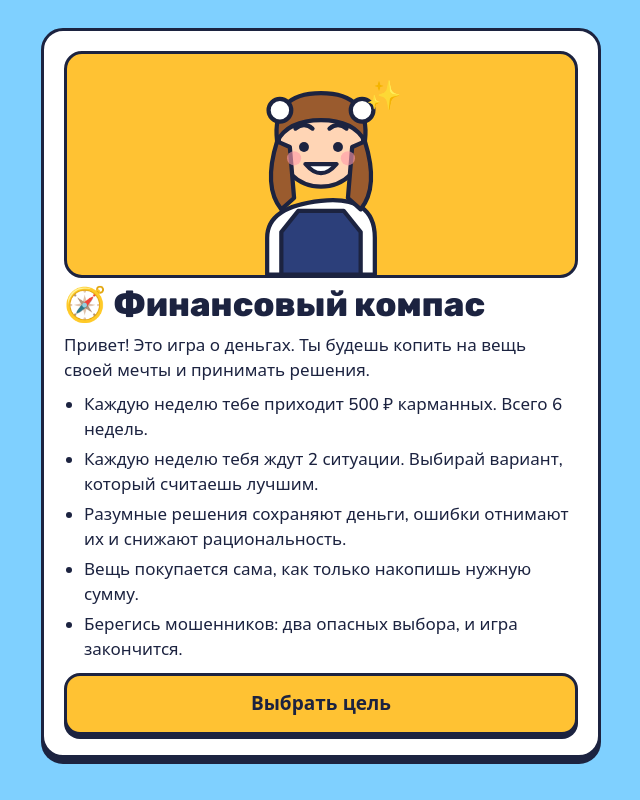
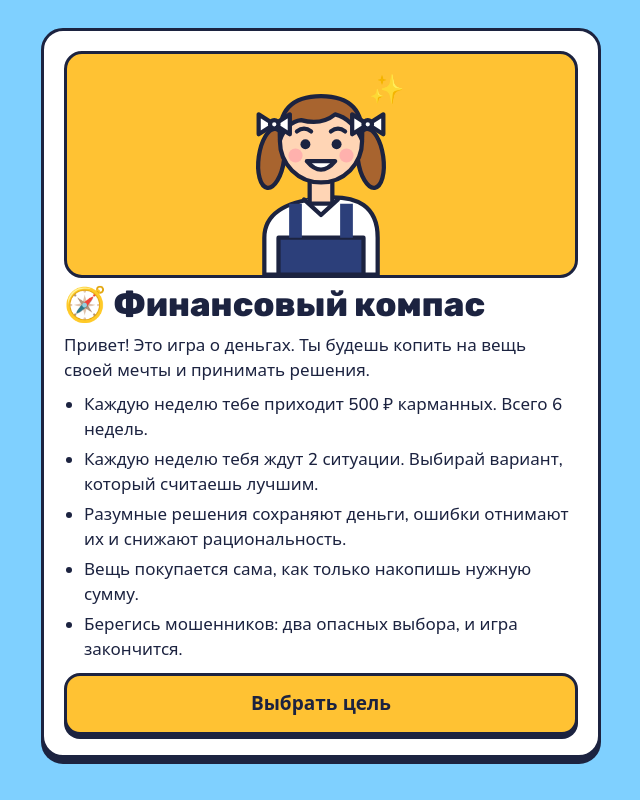
Before and after one commit to ElizavetaRukhmakova/FinancialCompass, a plain HTML site: page index.html in a window 1280 px wide. Shown: the whole page, without its empty margins (319-959 px from the left). Drawn offline with nearby package versions, Linux system fonts and the light colour scheme.

Commit message:
Add files via upload

```diff
--- a/index.html
+++ b/index.html
@@ -83,12 +83,14 @@ var EV=[
 {e:"📱",t:"Чехол",q:"Чехол на телефоне поцарапался, но работает. В магазине новый за 300 ₽.",o:[["Оставлю старый: он работает",0,"Верно: не заменяй то, что ещё служит."],["Куплю новый",2,"Старый ещё годился, а 300 ₽ потеряны."]]}];
 var g,w,sum,rat,dg,q,i,err;
 var BOY=Math.random()<.5;
-function hero(m,w){var k="#1c2340",S='stroke="'+k+'" stroke-width="3" stroke-linejoin="round" stroke-linecap="round"',hr=BOY?"#5a3b2a":"#9a5b2e";
-var mo={h:'<path d="M49 72q11 13 22 0z" fill="#fff" '+S+'/>',n:'<path d="M52 77h16" fill="none" '+S+'/>',s:'<path d="M50 81q10-10 20 0" fill="none" '+S+'/>'}[m];
-var br={h:'<path d="M42 47q6-5 12 0M66 47q6-5 12 0" fill="none" '+S+'/>',n:'',s:'<path d="M42 52l12-5M78 52l-12-5" fill="none" '+S+'/>'}[m];
-var bd=BOY?'<path d="M22 150v-26q0-22 38-26t38 26v26z" fill="#2c3f7a" '+S+'/><path d="M46 100l14 24 14-24z" fill="#fff" '+S+'/><path d="M57 110h6l2 18-5 5-5-5z" fill="#d6334a" '+S+'/>':'<path d="M22 150v-26q0-22 38-26t38 26v26z" fill="#fff" '+S+'/><path d="M32 150v-30l12-15h32l12 15v30z" fill="#2c3f7a" '+S+'/>';
-var ha=BOY?'<path d="M29 56q-4-34 31-34t31 34q-8-15-31-15t-31 15z" fill="'+hr+'" '+S+'/>':'<path d="M29 56q-4-34 31-34t31 34q-8-15-31-15t-31 15zM29 56q-10 32 3 48l9-8-3-36zM91 56q10 32-3 48l-9-8 3-36z" fill="'+hr+'" '+S+'/><circle cx="31" cy="34" r="8" fill="#fff" '+S+'/><circle cx="89" cy="34" r="8" fill="#fff" '+S+'/>';
-return'<svg viewBox="0 0 120 150" width="'+w+'" role="img" aria-label="Герой игры">'+bd+'<circle cx="60" cy="58" r="30" fill="#ffd5b5" '+S+'/>'+ha+'<circle cx="41" cy="68" r="5" fill="#ff9aa8" opacity=".6"/><circle cx="79" cy="68" r="5" fill="#ff9aa8" opacity=".6"/><circle cx="48" cy="60" r="3.5" fill="'+k+'"/><circle cx="72" cy="60" r="3.5" fill="'+k+'"/>'+br+mo+(m=="s"?'<path d="M45 70q-4 7 0 9q4-2 0-9z" fill="#6cc4ff"/>':'')+(m=="h"?'<text x="92" y="30" font-size="20">✨</text>':'')+'</svg>'}
+function hero(m,w){var k="#1c2340",sk="#ffd5b5",S='stroke="'+k+'" stroke-width="3" stroke-linejoin="round" stroke-linecap="round"',hr=BOY?"#5a3b2a":"#a8642f",nv="#2c3f7a";
+var mo={h:'<path d="M50 70q10 12 20 0z" fill="#fff" '+S+'/>',n:'<path d="M52 74h16" fill="none" '+S+'/>',s:'<path d="M51 78q9-9 18 0" fill="none" '+S+'/>'}[m];
+var br={h:'<path d="M43 49q5-4 10 0M67 49q5-4 10 0" fill="none" '+S+'/>',n:'',s:'<path d="M43 52l10-4M77 52l-10-4" fill="none" '+S+'/>'}[m];
+var back=BOY?'':'<ellipse cx="25" cy="68" rx="9" ry="21" transform="rotate(8 25 68)" fill="'+hr+'" '+S+'/><ellipse cx="95" cy="68" rx="9" ry="21" transform="rotate(-8 95 68)" fill="'+hr+'" '+S+'/>';
+var bd=BOY?'<path d="M20 150v-26q0-24 40-28t40 28v26z" fill="'+nv+'" '+S+'/><path d="M46 98l14 26 14-26z" fill="#fff" '+S+'/><path d="M57 108h6l2 18-5 5-5-5z" fill="#d6334a" '+S+'/>':'<path d="M20 150v-26q0-24 40-28t40 28v26z" fill="#fff" '+S+'/><path d="M30 150v-26h60v26z" fill="'+nv+'" '+S+'/><path d="M42 100v24M78 100v24" stroke="'+nv+'" stroke-width="9"/><path d="M48 97l12 11 12-11" fill="#fff" '+S+'/>';
+var hair='<path d="M31 55Q29 24 60 24Q91 24 89 55Q82 40 70 37Q60 45 46 41Q36 42 31 55z" fill="'+hr+'" '+S+'/>';
+var bows=BOY?'':'<path d="M27 44l-11-7v14zM27 44l11-7v14z" fill="#fff" '+S+'/><circle cx="27" cy="44" r="3" fill="#fff" '+S+'/><path d="M93 44l-11-7v14zM93 44l11-7v14z" fill="#fff" '+S+'/><circle cx="93" cy="44" r="3" fill="#fff" '+S+'/>';
+return'<svg viewBox="0 0 120 150" width="'+w+'" role="img" aria-label="Герой игры">'+back+bd+'<rect x="52" y="80" width="16" height="20" fill="'+sk+'" '+S+'/><circle cx="60" cy="56" r="29" fill="'+sk+'" '+S+'/>'+hair+bows+'<circle cx="42" cy="66" r="5" fill="#ff9aa8" opacity=".6"/><circle cx="78" cy="66" r="5" fill="#ff9aa8" opacity=".6"/><circle cx="49" cy="58" r="3.5" fill="'+k+'"/><circle cx="71" cy="58" r="3.5" fill="'+k+'"/>'+br+mo+(m=="s"?'<path d="M44 68q-4 7 0 9q4-2 0-9z" fill="#6cc4ff"/>':'')+(m=="h"?'<text x="94" y="26" font-size="20">✨</text>':'')+'</svg>'}
 var SA=[["#ffd54a",[["💵",95,105,66],["JAR",205,108,80]],"+500 ₽"],["#ff7a95",[["👕",100,108,80],["🏷️",208,100,64]],"\u221250%"],["#9b8cff",[["📱",100,108,84],["💳",208,104,64]],"299 ₽ / мес"],["#4fd1b0",[["💬",100,106,74],["📲",208,108,70]],"Срочно 500 ₽!"],["#ffa94d",[["🤝",105,108,80],["🪙",210,104,60]],"Долг 300 ₽"],["#ff8f70",[["🍕",98,108,74],["🥤",208,108,68]]]];
 var EA=[["#6a7bff",[["📞",98,108,74],["🏦",208,106,68]],"Код из SMS?"],["#ff6fc0",[["🎁",100,108,78],["🎉",208,104,62]],"Вы выиграли!"],["#3fbf84",[["🎰",100,108,78],["📈",208,106,66]],"+1000 ₽ за день"],["#8e6bff",[["🎮",100,108,78],["⚔️",208,106,64]],"Скин 200 ₽"],["#ffc455",[["🥪",98,108,72],["🥐",208,108,70]]],["#52b8ff",[["📱",100,108,82],["🛍️",208,106,64]],"Чехол 300 ₽"]];
 ST.forEach(function(s,j){s.a=SA[j]});EV.forEach(function(s,j){s.a=EA[j]});
```
